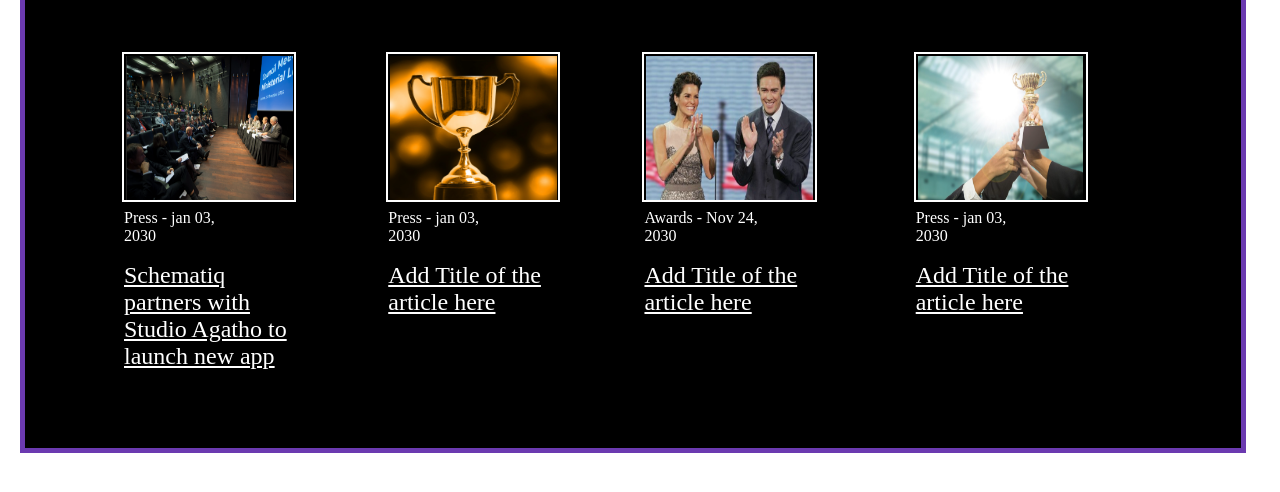
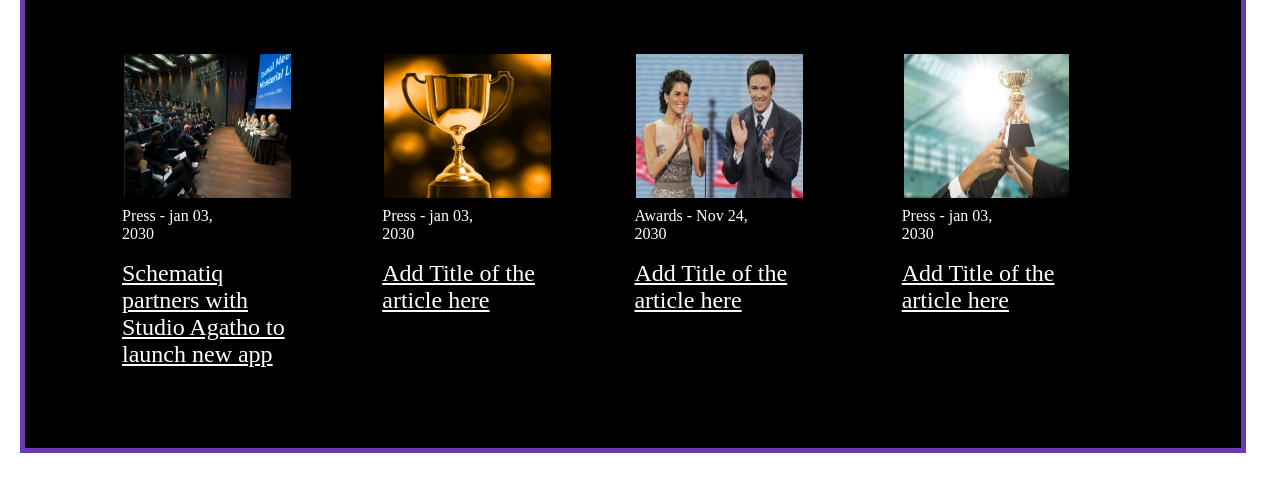
Before and after one commit to dipaliGit29/skymentor, a plain HTML site: page wireframe/framework9.html in a window 1280 px wide. Shown: the part 134-626 px from the top of the page. Drawn offline with Linux system fonts and the light colour scheme.

Commit message:
skymentor

```diff
--- a/wireframe/framework9.html
+++ b/wireframe/framework9.html
@@ -39,7 +39,7 @@
             margin-right: 50px;
              width: 14%;
            height: 146px;
-           border: 2px solid #ffff;
+           /* border: 2px solid #ffff; */
         }
 
         .card2 {
@@ -48,7 +48,7 @@
             margin-right: 42px;
             width: 14%;
              height: 146px;
-            border: 2px solid #ffff;
+            /* border: 2px solid #ffff; */
         }
 
         .card3 {
@@ -57,7 +57,7 @@
     margin-right: 97px;
     width: 14%;
     height: 146px;
-    border: 2px solid #ffff;
+    /* border: 2px solid #ffff; */
         }
 
         .card4 {
@@ -65,7 +65,7 @@
             /* margin-left: 40px; */
             width: 14%;
             height: 146px;
-           border: 2px solid #ffff;
+           /* border: 2px solid #ffff; */
         }
 
         .card1 img {
```
